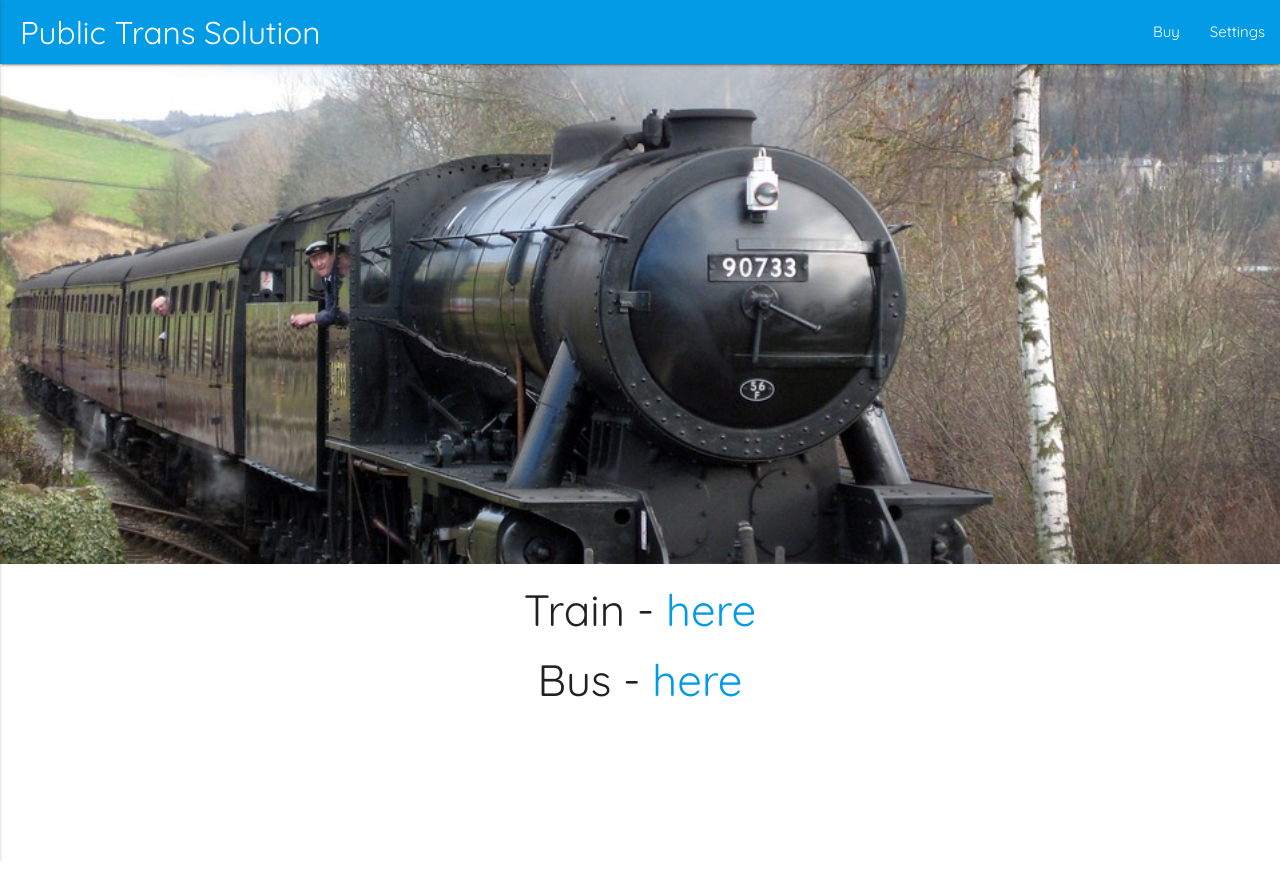
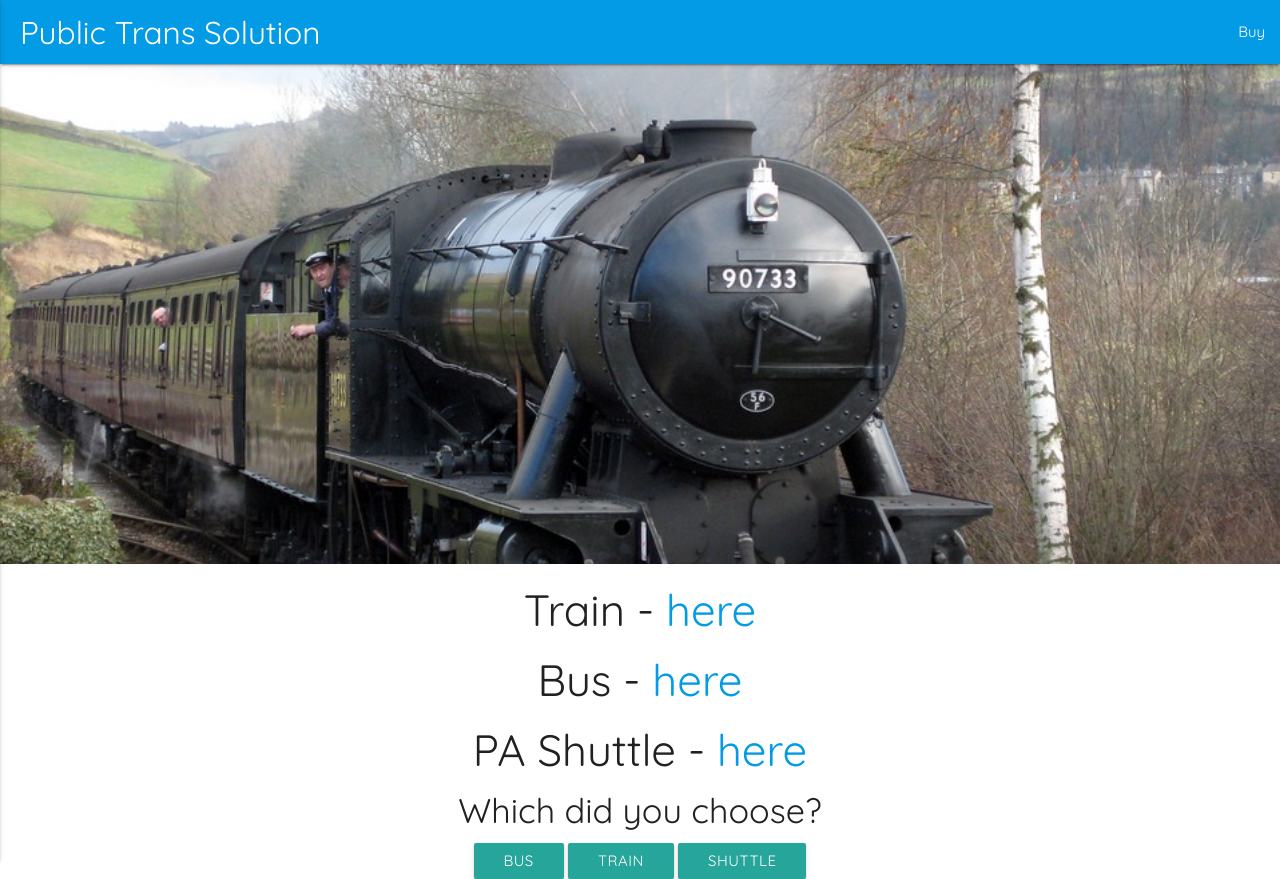
Before and after one commit to publictransportationpollutionsolution/publictransportationpollutionsolution.github.io, a plain HTML site: page buy.html in a window 1280 px wide. Before the commit the page ends 800 px from the top, so only its background shows below. Drawn offline with nearby package versions, Linux system fonts and the light colour scheme.

Commit message:
Adding & removing #1
Added toasts and pa shuttle, removed settings and shy pages. and did
other small edits.

```diff
--- a/buy.html
+++ b/buy.html
@@ -18,20 +18,23 @@
             <a href="#" data-activates="mobile-demo" class="button-collapse"><i class="material-icons">menu</i></a>
             <ul class="right hide-on-med-and-down">
                 <li><a href="buy.html">Buy</a></li>
-                <li><a href="settings.html">Settings</a></li>
             </ul>
             <ul class="side-nav left" id="mobile-demo">
                 <li><a href="buy.html">Buy</a></li>
-                <li><a href="settings.html">Settings</a></li>
             </ul>
         </div>
     </nav>
     <div class="parallax-container">
         <div class="parallax"><img src="images/train.jpg"></div>
     </div>
-    <div class="container">
-        <h3 class="center-align">Train - <a href="http://www.caltrain.com/Fares/howtobuy.html">here</a></h3>
-        <h3 class="center-align">Bus - <a href="http://www.samtrans.com/fares/howtobuy.html">here</a></h3>
+    <div class="container center-align">
+        <h3>Train - <a href="http://www.caltrain.com/Fares/howtobuy.html">here</a></h3>
+        <h3>Bus - <a href="http://www.samtrans.com/fares/howtobuy.html">here</a></h3>
+        <h3>PA Shuttle - <a href="http://www.cityofpaloalto.org/news/displaynews.asp?NewsID=212">here</a></h3>
+        <h4>Which did you choose?</h4>
+        <a class="btn" onclick="Materialize.toast('You have earned 1 new credit!', 3000, 'rounded')">Bus</a>
+        <a class="btn" onclick="Materialize.toast('You have earned 1 new credit!', 3000, 'rounded')">Train</a>
+        <a class="btn" onclick="Materialize.toast('You have earned 1 new credit!', 3000, 'rounded')">Shuttle</a>
     </div>
     <script type="text/javascript" src="https://code.jquery.com/jquery-2.1.1.min.js"></script>
     <script src="https://cdnjs.cloudflare.com/ajax/libs/materialize/0.98.0/js/materialize.min.js"></script>
```
Also changed, not shown: index.html (+1 -4 lines), settings.html (deleted), why.html (deleted).
